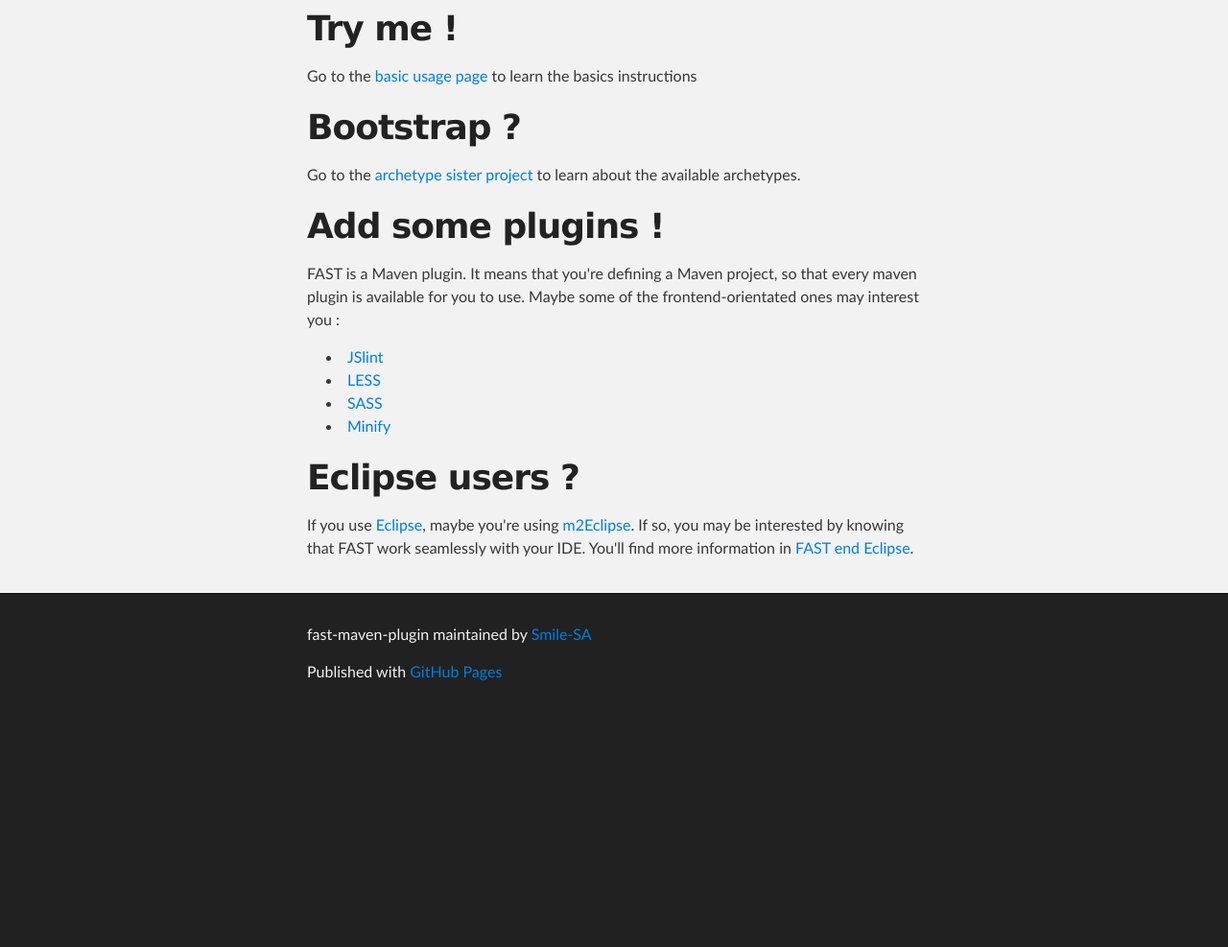
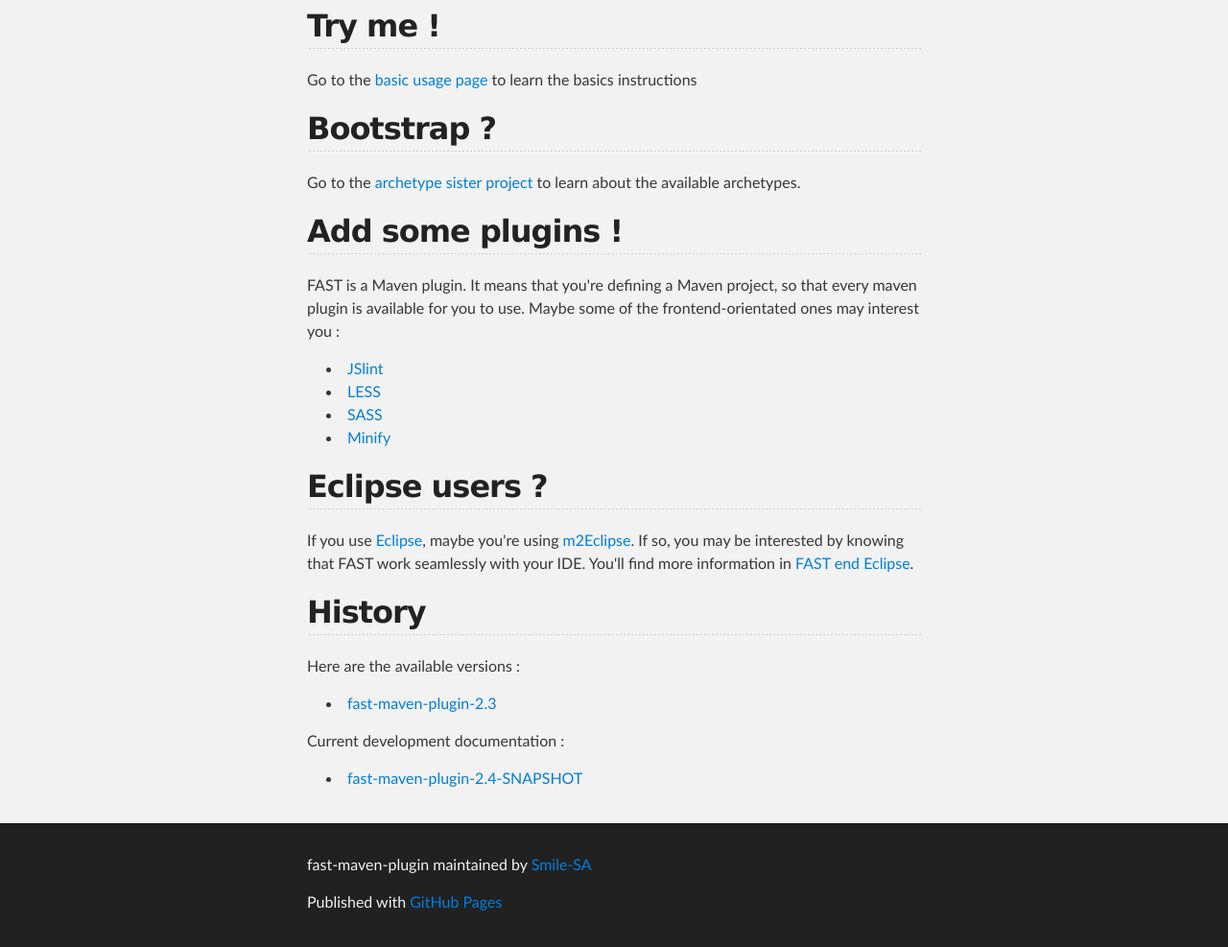
Before and after one commit to Smile-SA/fast-maven-plugin, a plain HTML site: page index.html in a window 1280 px wide. Shown: the part 423-1410 px from the top of the page at 96% size. Before the commit the page ends 1170 px from the top, so only its background shows below. Drawn offline with Linux system fonts and the light colour scheme.

Commit message:
Create gh-pages branch via GitHub

```diff
--- a/index.html
+++ b/index.html
@@ -37,15 +37,15 @@
 
 <p>The idea is to create simple HTML fragment and then to have a process that aggregates all thos fragment into a complete HTML file.</p>
 
-<h1>Try me !</h1>
+<h2>Try me !</h2>
 
 <p>Go to the <a href="http://smile-sa.github.io/fast-maven-plugin/2.3/usage.html">basic usage page</a> to learn the basics instructions</p>
 
-<h1>Bootstrap ?</h1>
+<h2>Bootstrap ?</h2>
 
 <p>Go to the <a href="https://smile-sa.github.com/fast-archetype">archetype sister project</a> to learn about the available archetypes.</p>
 
-<h1>Add some plugins !</h1>
+<h2>Add some plugins !</h2>
 
 <p>FAST is a Maven plugin.
 It means that you're defining a Maven project, so that every maven plugin is available for you to use.
@@ -56,11 +56,23 @@ Maybe some of the frontend-orientated ones may interest you :</p>
 <li><a href="http://smile-sa.github.io/fast-maven-plugin/2.3/extra-less.html">LESS</a></li>
 <li><a href="http://smile-sa.github.io/fast-maven-plugin/2.3/extra-sass.html">SASS</a></li>
 <li><a href="http://smile-sa.github.io/fast-maven-plugin/2.3/extra-minify.html">Minify</a></li>
-</ul><h1>Eclipse users ?</h1>
+</ul><h2>Eclipse users ?</h2>
 
 <p>If you use <a href="http://eclipse.org">Eclipse</a>, maybe you're using <a href="http://eclipse.org/m2e">m2Eclipse</a>.
 If so, you may be interested by knowing that FAST work seamlessly with your IDE.
 You'll find more information in <a href="http://smile-sa.github.io/fast-maven-plugin/2.3/eclipse.html">FAST end Eclipse</a>.</p>
+
+<h2>History</h2>
+
+<p>Here are the available versions :</p>
+
+<ul>
+<li><a href="http://smile-sa.github.io/fast-maven-plugin/2.3">fast-maven-plugin-2.3</a></li>
+</ul><p>Current development documentation :</p>
+
+<ul>
+<li><a href="http://smile-sa.github.io/fast-maven-plugin/2.4-SNAPSHOT">fast-maven-plugin-2.4-SNAPSHOT</a></li>
+</ul>
       </section>
     </div>
 
```
Also changed, not shown: params.json (+1 -1 lines).
